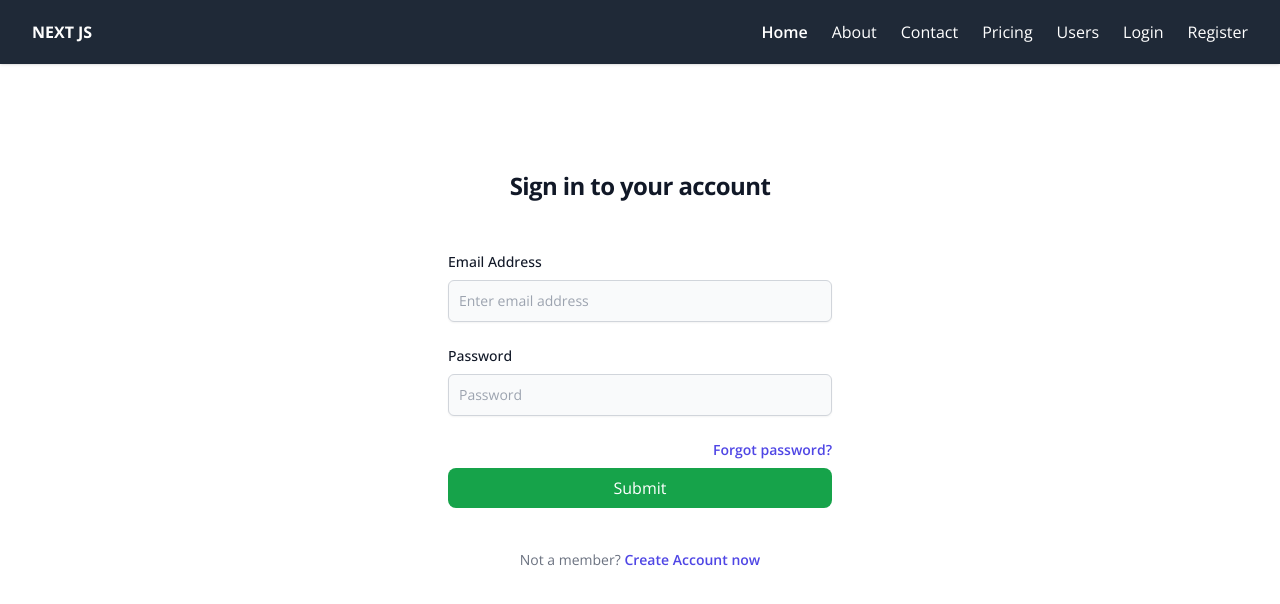
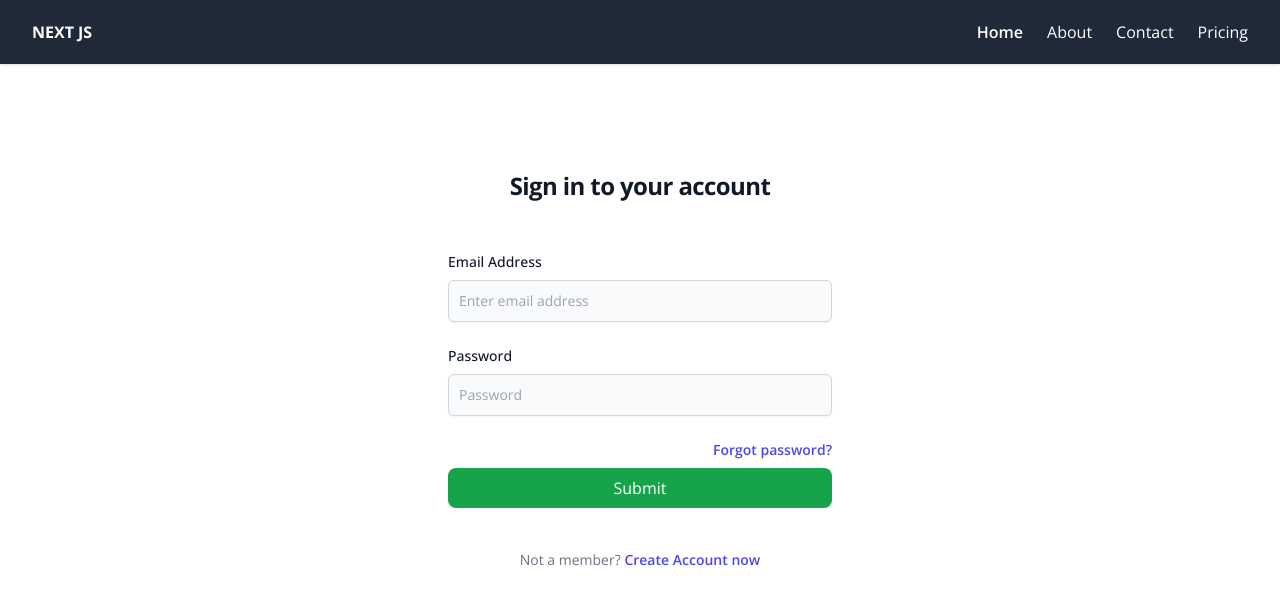
Before and after one commit to HMaroba/nextjs-tailwind, a Next.js app: page / in a window 1280 px wide. Shown: the top 604 px of the page. Built offline with nearby package versions, Linux system fonts and the light colour scheme.

Commit message:
Fixed logo

```diff
--- a/src/app/layout.tsx
+++ b/src/app/layout.tsx
@@ -1,7 +1,7 @@
 import type { Metadata } from 'next'
 import { Open_Sans } from 'next/font/google'
 import './globals.css'
-import HomeBar from './pages/navigation/Top2'
+import HomeBar from './pages/navigation/Top3'
 
 const inter = Open_Sans({ subsets: ['latin'] })
 
--- a/src/app/pages/navigation/Sidebar.tsx
+++ /dev/null
@@ -1,84 +0,0 @@
-import React from "react";
-import { GiHamburgerMenu } from "react-icons/gi";
-import {
-  MdOutlineSpaceDashboard,
-  MdOutlineAnalytics,
-  MdOutlineIntegrationInstructions,
-  MdOutlineLogout,
-} from "react-icons/md";
-import { CgProfile } from "react-icons/cg";
-import { FaRegComments } from "react-icons/fa";
-import { BiMessageSquareDots } from "react-icons/bi";
-import { Disclosure } from "@headlessui/react";
-
-function SideNavbar() {
-  return (
-    <div>
-      {/* <Disclosure as="nav">
-        <Disclosure.Button className="absolute top-4 right-4 inline-flex items-center peer justify-center rounded-md p-2 text-gray-800 hover:bg-gray-900 hover:text-white focus:outline-none focus:ring-2 focus:ring-inset focus:ring-white group">
-          <GiHamburgerMenu
-            className="block md:hidden h-6 w-6"
-            aria-hidden="true"
-          />
-        </Disclosure.Button> */}
-        <div className="p-6 w-1/2 h-screen bg-white z-20 fixed top-0 -left-96 lg:left-0 lg:w-60  peer-focus:left-0 peer:transition ease-out delay-150 duration-200">
-          <div className="flex flex-col justify-start item-center">
-            <h1 className="text-base text-center cursor-pointer font-bold text-blue-900 border-b border-gray-100 pb-2 w-full">
-              Virtual Dashboard
-            </h1>
-            <div className=" my-4 border-b border-gray-100 pb-4">
-              <div className="flex mb-2 justify-start items-center gap-4 pl-5 hover:bg-gray-900 p-2 rounded-md group cursor-pointer hover:shadow-lg m-auto">
-                <MdOutlineSpaceDashboard className="text-2xl text-gray-600 group-hover:text-white " />
-                <h3 className="text-base text-gray-800 group-hover:text-white font-semibold ">
-                  Dashboard
-                </h3>
-              </div>
-              <div className="flex  mb-2 justify-start items-center gap-4 pl-5 hover:bg-gray-900 p-2 rounded-md group cursor-pointer hover:shadow-lg m-auto">
-                <CgProfile className="text-2xl text-gray-600 group-hover:text-white " />
-                <h3 className="text-base text-gray-800 group-hover:text-white font-semibold ">
-                  Profile
-                </h3>
-              </div>
-              <div className="flex  mb-2 justify-start items-center gap-4 pl-5 hover:bg-gray-900 p-2 rounded-md group cursor-pointer hover:shadow-lg m-auto">
-                <FaRegComments className="text-2xl text-gray-600 group-hover:text-white " />
-                <h3 className="text-base text-gray-800 group-hover:text-white font-semibold ">
-                  Comments
-                </h3>
-              </div>
-              <div className="flex  mb-2 justify-start items-center gap-4 pl-5 hover:bg-gray-900 p-2 rounded-md group cursor-pointer hover:shadow-lg m-auto">
-                <MdOutlineAnalytics className="text-2xl text-gray-600 group-hover:text-white " />
-                <h3 className="text-base text-gray-800 group-hover:text-white font-semibold ">
-                  Analytics
-                </h3>
-              </div>
-              <div className="flex  mb-2 justify-start items-center gap-4 pl-5 hover:bg-gray-900 p-2 rounded-md group cursor-pointer hover:shadow-lg m-auto">
-                <BiMessageSquareDots className="text-2xl text-gray-600 group-hover:text-white " />
-                <h3 className="text-base text-gray-800 group-hover:text-white font-semibold ">
-                  Messages
-                </h3>
-              </div>
-              <div className="flex  mb-2 justify-start items-center gap-4 pl-5 hover:bg-gray-900 p-2 rounded-md group cursor-pointer hover:shadow-lg m-auto">
-                <MdOutlineIntegrationInstructions className="text-2xl text-gray-600 group-hover:text-white " />
-                <h3 className="text-base text-gray-800 group-hover:text-white font-semibold ">
-                  Integration
-                </h3>
-              </div>
-            </div>
-
-            {/* logout */}
-            <div className=" my-4">
-              <div className="flex mb-2 justify-start items-center gap-4 pl-5 border border-gray-200  hover:bg-gray-900 p-2 rounded-md group cursor-pointer hover:shadow-lg m-auto">
-                <MdOutlineLogout className="text-2xl text-gray-600 group-hover:text-white " />
-                <h3 className="text-base text-gray-800 group-hover:text-white font-semibold ">
-                  Logout
-                </h3>
-              </div>
-            </div>
-          </div>
-        </div>
-      {/* </Disclosure> */}
-    </div>
-  );
-}
-
-export default SideNavbar;
--- /dev/null
+++ b/src/app/pages/navigation/Top3.tsx
@@ -0,0 +1,120 @@
+"use client";
+
+import React, { useState } from "react";
+import Link from "next/link";
+import { usePathname } from "next/navigation";
+
+export default function HomeBar() {
+  const [navbar, setNavbar] = useState(false);
+  const currentPath = usePathname();
+
+  return (
+    <div>
+      <nav className="w-full bg-gray-800 shadow fixed top-0 left-0">
+        <div className="justify-between px-4 mx-auto lg:max-w-7xl md:items-center md:flex md:px-8">
+          <div>
+            <div className="flex items-center justify-between py-3 md:py-5 md:block">
+              <a href="#">
+                <h2 className="text-md text-white font-bold">NEXT JS</h2>
+              </a>
+              <div className="md:hidden">
+                <button
+                  className="p-2 text-gray-700 rounded-md outline-none focus:border-gray-400 focus:border"
+                  onClick={() => setNavbar(!navbar)}
+                >
+                  {navbar ? (
+                    <svg
+                      xmlns="http://www.w3.org/2000/svg"
+                      className="w-6 h-6 text-white"
+                      viewBox="0 0 20 20"
+                      fill="currentColor"
+                    >
+                      <path
+                        fillRule="evenodd"
+                        d="M4.293 4.293a1 1 0 011.414 0L10 8.586l4.293-4.293a1 1 0 111.414 1.414L11.414 10l4.293 4.293a1 1 0 01-1.414 1.414L10 11.414l-4.293 4.293a1 1 0 01-1.414-1.414L8.586 10 4.293 5.707a1 1 0 010-1.414z"
+                        clipRule="evenodd"
+                      />
+                    </svg>
+                  ) : (
+                    <svg
+                      xmlns="http://www.w3.org/2000/svg"
+                      className="w-6 h-6 text-white"
+                      fill="none"
+                      viewBox="0 0 24 24"
+                      stroke="currentColor"
+                      strokeWidth={2}
+                    >
+                      <path
+                        strokeLinecap="round"
+                        strokeLinejoin="round"
+                        d="M4 6h16M4 12h16M4 18h16"
+                      />
+                    </svg>
+                  )}
+                </button>
+              </div>
+            </div>
+          </div>
+          <div>
+            <div
+              className={`flex-1 pb-3 mt-8 md:block md:pb-0 md:mt-0 ${
+                navbar ? "block" : "hidden"
+              }`}
+            >
+              <ul className="items-center justify-center space-y-8 md:flex md:space-x-6 md:space-y-0">
+                <li
+                  className={`text-white ${
+                    currentPath === "/"
+                      ? "text-blue-500 font-semibold"
+                      : "text-white"
+                  }`}
+                >
+                  <Link href="/">Home</Link>
+                </li>
+
+                <li
+                  className={`text-white ${
+                    currentPath === "/pages/about"
+                      ? "text-blue-500 font-semibold"
+                      : "text-white"
+                  }`}
+                >
+                  <Link href="/pages/about">About</Link>
+                </li>
+                <li
+                  className={`text-white ${
+                    currentPath === "/pages/form"
+                      ? "text-blue-500 font-semibold"
+                      : "text-white"
+                  }`}
+                >
+                  <Link href="/pages/form">Contact</Link>
+                </li>
+                <li
+                  className={`text-white ${
+                    currentPath === "/pages/pricing"
+                      ? "text-blue-500 font-semibold"
+                      : "text-white"
+                  }`}
+                >
+                  <Link href="/pages/pricing">Pricing</Link>
+                </li>
+                <div className="md:hidden">
+                  <li
+                    className={`text-white ${
+                      currentPath === "/pages/users"
+                        ? "text-blue-500 font-semibold"
+                        : "text-white"
+                    }`}
+                  >
+                    <Link href="/pages/users">Users</Link>
+                  </li>
+                </div>
+              </ul>
+            </div>
+          </div>
+        </div>
+      </nav>
+    </div>
+  );
+}
```
